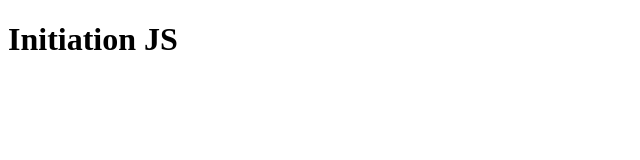
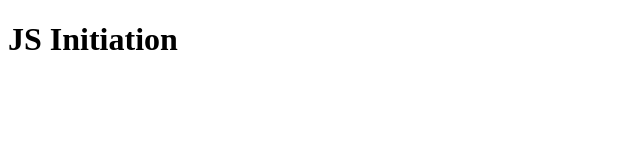
Before and after one commit to FlorentMaury/Debut-Javascript-Cloud-Campus, a plain HTML site: page index.html in a window 1280 px wide. Shown: the whole page, without its empty margins (0-640 px from the left). Drawn offline with Linux system fonts and the light colour scheme.

Commit message:
Copie type du HTML d'origine.

```diff
--- a/index.html
+++ b/index.html
@@ -3,10 +3,10 @@
 <head>
     <meta charset="UTF-8">
     <meta name="viewport" content="width=device-width, initial-scale=1.0">
-    <title>Document</title>
+    <title>JS initiation</title>
 </head>
 <body>
-    <h1>Initiation JS</h1>
+    <h1>JS Initiation</h1>
     <script src="script.js"></script>
 </body>
 </html>
```
